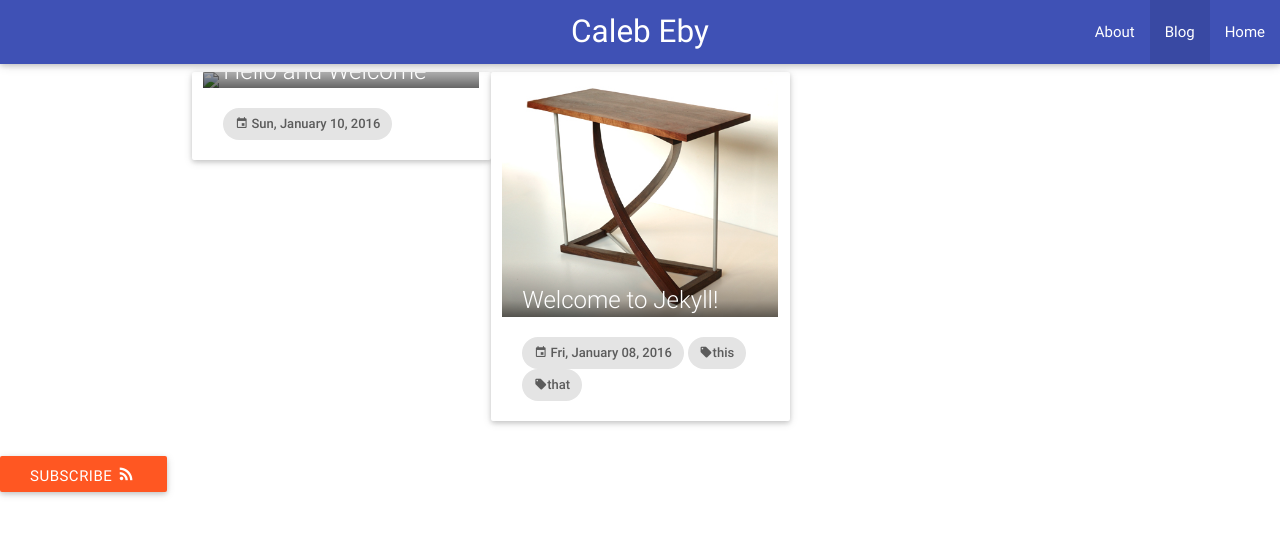
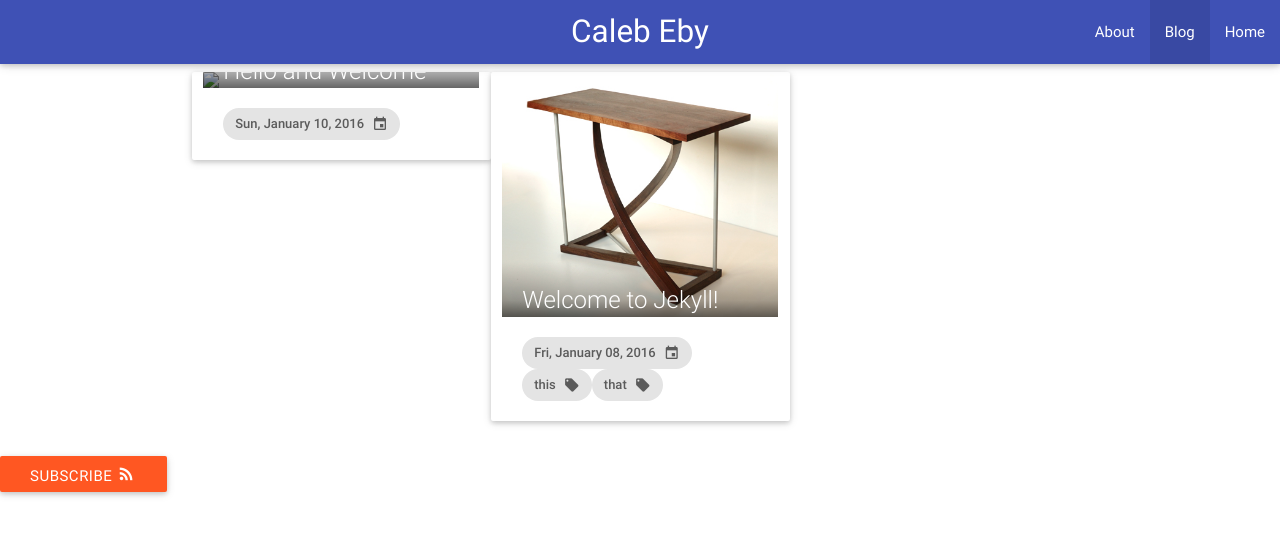
Before and after one commit to calebeby/calebeby.github.io, a Jekyll site: the page built from blog.html, in a window 1280 px wide. Shown: the top 536 px of the page. Built offline with Jekyll 4.4.1, drawn with Linux system fonts in a browser that asks for light colours; nearby versions of some CDN libraries.

Commit message:
change chips

```diff
--- a/_sass/_chips.scss
+++ b/_sass/_chips.scss
@@ -17,6 +17,33 @@
     border-radius: 50%;
   }
 
+  i.mdi {
+    cursor: pointer;
+    float: right;
+    font-size: 16px;
+    line-height: 32px;
+    padding-left: 8px;
+  }
+}
+.chip.small {
+  display: inline-block;
+  height: 16px;
+  font-size: 13px;
+  font-weight: 500;
+  color: rgba(0,0,0,.6);
+  line-height: 16px;
+  padding: 0 6px;
+  border-radius: 8px;
+  background-color: $chip-bg-color;
+
+  img {
+    float: left;
+    margin: 0 8px 0 -12px;
+    height: 32px;
+    width: 32px;
+    border-radius: 50%;
+  }
+
   i.material-icons {
     cursor: pointer;
     float: right;
```
